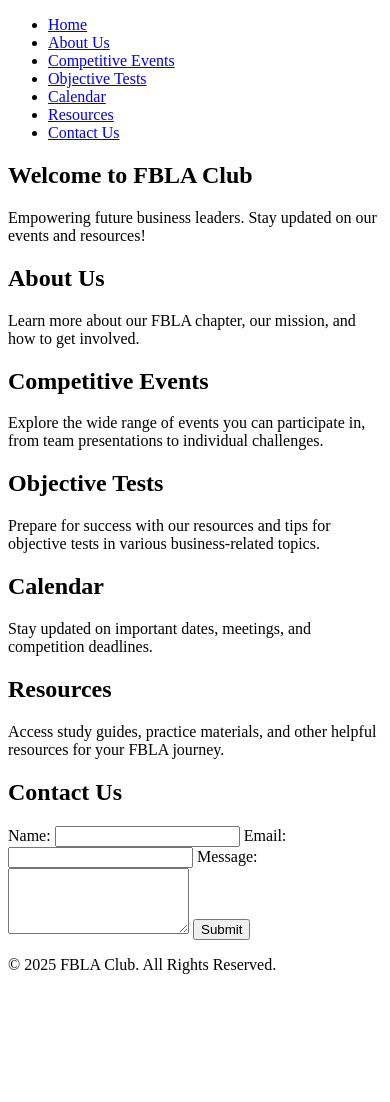
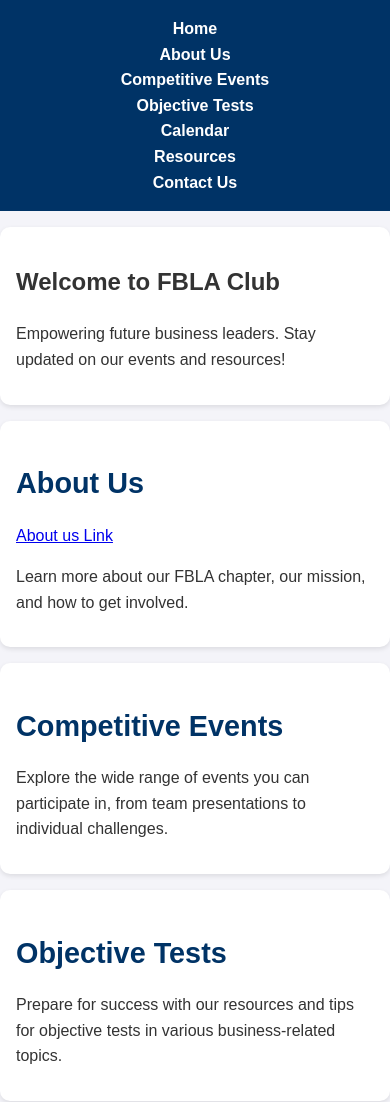
Before and after one commit to bradymeng/shs-fbla, a plain HTML site: page index.html in a window 390 px wide. Shown: the top 1102 px of the page. Before the commit the page ends 990 px from the top, so only its background shows below. Drawn offline with Linux system fonts and the light colour scheme.

Commit message:
Made new about us page and a folder to hold all all the main pages.

```diff
--- /dev/null
+++ b/css/styles.css
@@ -0,0 +1,106 @@
+/* General Styles */
+body {
+  font-family: Arial, sans-serif;
+  margin: 0;
+  padding: 0;
+  line-height: 1.6;
+  background-color: #f4f4f9;
+  color: #333;
+}
+
+/* Header Navigation */
+header {
+  background: #003366;
+  color: #fff;
+  padding: 1rem 0;
+}
+
+header nav ul {
+  list-style: none;
+  display: flex;
+  justify-content: center;
+  margin: 0;
+  padding: 0;
+}
+
+header nav ul li {
+  margin: 0 15px;
+}
+
+header nav ul li a {
+  color: #fff;
+  text-decoration: none;
+  font-weight: bold;
+}
+
+header nav ul li a:hover {
+  text-decoration: underline;
+}
+
+/* Section Styles */
+section {
+  padding: 2rem;
+  margin: 1rem auto;
+  max-width: 800px;
+  background: #fff;
+  box-shadow: 0 2px 5px rgba(0, 0, 0, 0.1);
+  border-radius: 10px;
+}
+
+section h2 {
+  color: #003366;
+  margin-bottom: 1rem;
+  font-size: 1.8rem;
+}
+
+/* Form Styles */
+form {
+  display: flex;
+  flex-direction: column;
+}
+
+form label {
+  margin: 0.5rem 0 0.2rem;
+  font-weight: bold;
+}
+
+form input, form textarea, form button {
+  padding: 0.5rem;
+  margin-bottom: 1rem;
+  border: 1px solid #ccc;
+  border-radius: 5px;
+  font-size: 1rem;
+}
+
+form button {
+  background: #003366;
+  color: #fff;
+  border: none;
+  cursor: pointer;
+  transition: background 0.3s;
+}
+
+form button:hover {
+  background: #00509e;
+}
+
+/* Footer Styles */
+footer {
+  text-align: center;
+  padding: 1rem 0;
+  background: #003366;
+  color: #fff;
+  margin-top: 2rem;
+}
+
+/* Responsive Design */
+@media (max-width: 768px) {
+  header nav ul {
+      flex-direction: column;
+      align-items: center;
+  }
+
+  section {
+      padding: 1rem;
+  }
+}
--- a/index.html
+++ b/index.html
@@ -4,7 +4,7 @@
     <meta charset="UTF-8">
     <meta name="viewport" content="width=device-width, initial-scale=1.0">
     <title>FBLA Club Website</title>
-    <link rel="stylesheet" href="styles.css"> <!-- Link to external CSS file -->
+    <link rel="stylesheet" href="css/styles.css"> <!-- Link to external CSS file -->
 </head>
 <body>
     <!-- Header Section -->
@@ -30,7 +30,8 @@
 
     <!-- About Us Section -->
     <section id="about">
-        <h2>About Us</h2>
+        <h2 href="pages/about.html">About Us</h2>
+        <a href="pages/about.html">About us Link</a>
         <p>Learn more about our FBLA chapter, our mission, and how to get involved.</p>
     </section>
 
```
Also changed, not shown: pages/about.html (added, +53 -0 lines), styles.css (deleted).
